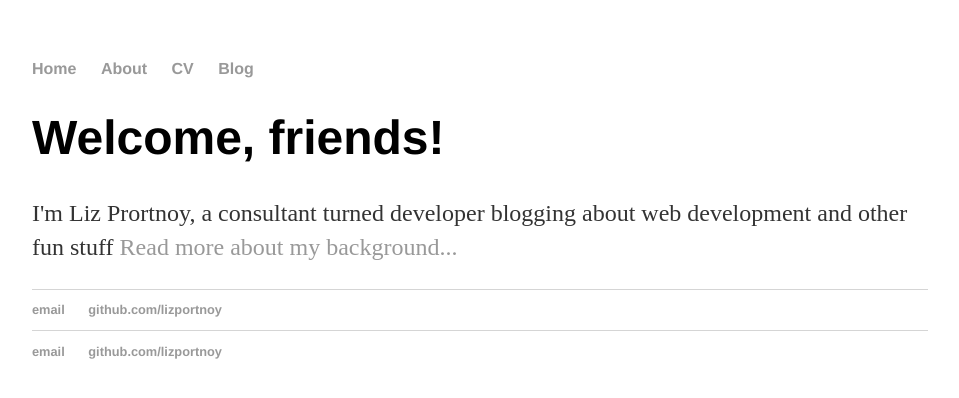
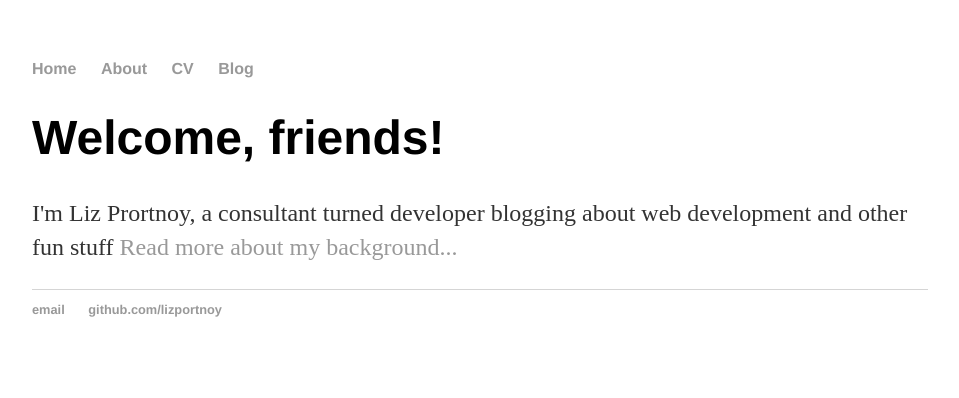
Before and after one commit to lizportnoy/lizportnoy.github.io, a Jekyll site: the page built from index.html, in a window 1280 px wide. Shown: the top 398 px of the page, without its empty margins (160-1119 px from the left). Built offline with Jekyll 4.4.1, drawn with Linux system fonts in a browser that asks for light colours.

Commit message:
Update index.html
Fixed layout

```diff
--- a/index.html
+++ b/index.html
@@ -8,11 +8,3 @@ title: Liz Portnoy
 				<p>I'm Liz Prortnoy, a consultant turned developer blogging about web development and other fun stuff <a href="/about">Read more about my background...</a></p>
     		</div><!-- /.blurb -->
 		</div><!-- /.container -->
-		<footer>
-    		<ul>
-        		<li><a href="mailto:lizport10@gmail.com">email</a></li>
-        		<li><a href="https://github.com/lizportnoy">github.com/lizportnoy</a></li>
-			</ul>
-		</footer>
-	</body>
-</html>
```
